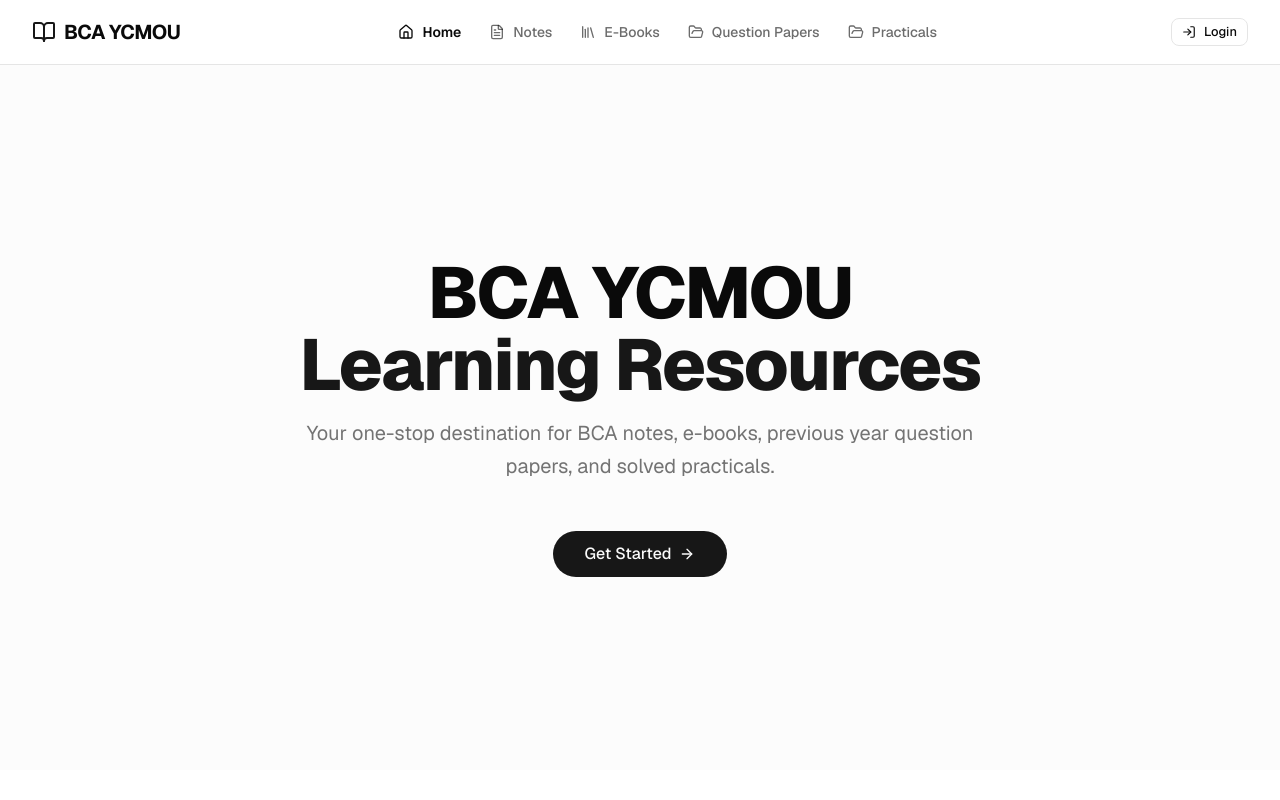
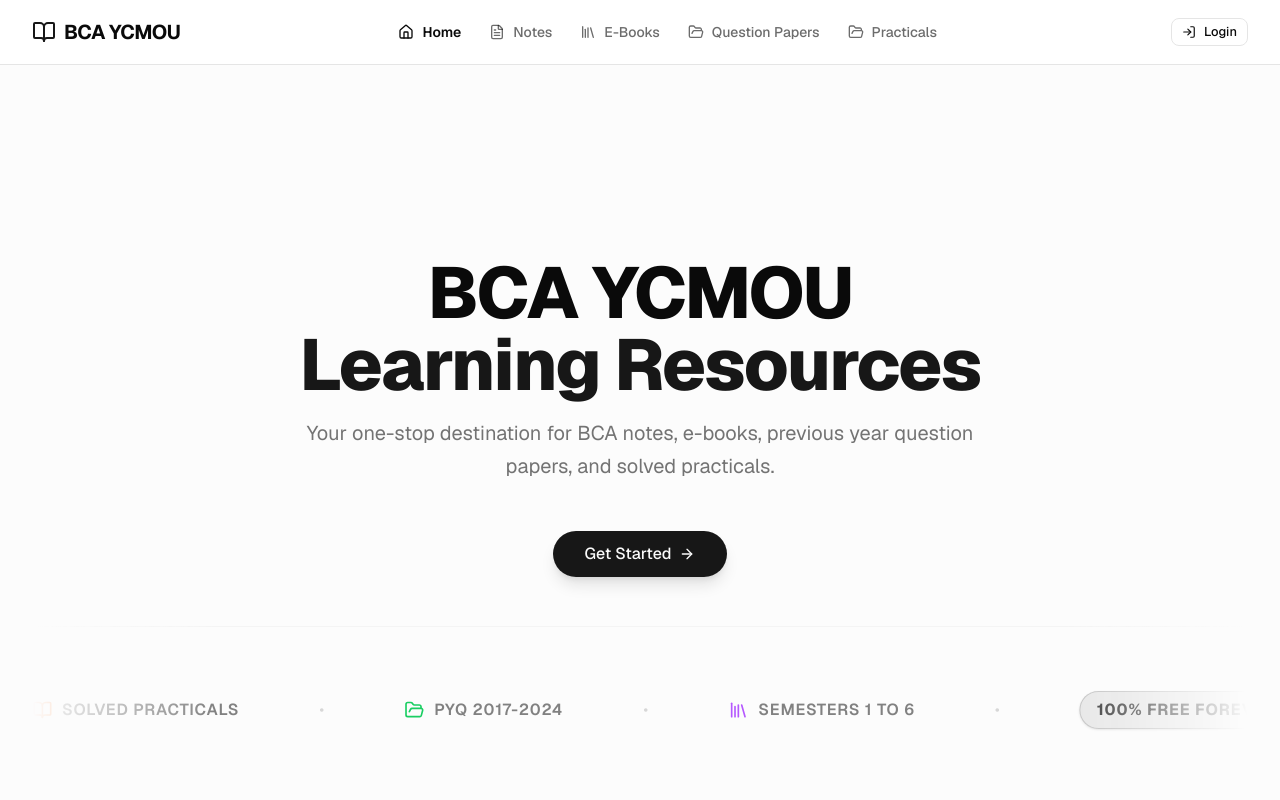
Before and after one commit to saahiyo/bcanotes, a Next.js app: page / in a window 1280 px wide. Shown: the top 800 px of the page. Built offline with nearby package versions, Linux system fonts and the light colour scheme.

Commit message:
feat: implement landing page with resource navigation and global styles

```diff
--- a/app/(main)/page.tsx
+++ b/app/(main)/page.tsx
@@ -20,12 +20,38 @@ export default function Home() {
             </div>
             <div className="space-x-4 pt-4">
               <Link href="/notes">
-                <Button size="lg" className="h-12 px-8 text-base gap-2 rounded-full">
-                  Get Started <ArrowRight className="h-4 w-4" />
+                <Button size="lg" className="h-12 px-8 text-base gap-2 rounded-full shadow-lg hover:shadow-xl transition-all hover:scale-105 active:scale-95 bg-primary overflow-hidden group">
+                  <span className="relative z-10 flex items-center gap-2">Get Started <ArrowRight className="h-4 w-4 group-hover:translate-x-1 transition-transform" /></span>
                 </Button>
               </Link>
             </div>
           </div>
+
+          {/* Infinite feature slider */}
+          <div
+            className="w-full overflow-hidden relative pt-16 mt-8 sm:mt-12 opacity-90 border-t border-border/40"
+            style={{
+              maskImage: 'linear-gradient(to right, transparent, black 15%, black 85%, transparent)',
+              WebkitMaskImage: 'linear-gradient(to right, transparent, black 15%, black 85%, transparent)'
+            }}
+          >
+            <div className="flex w-[max-content] animate-marquee pb-4">
+              {[...Array(2)].map((_, i) => (
+                <div key={i} className="flex gap-12 sm:gap-20 px-6 sm:px-10 items-center flex-nowrap shrink-0">
+                  <span className="flex items-center whitespace-nowrap gap-2.5 font-semibold text-muted-foreground text-sm sm:text-base uppercase tracking-wider"><FileText className="w-4 h-4 sm:w-5 sm:h-5 text-blue-500" /> 100+ PDF Notes</span>
+                  <span className="text-muted-foreground/30">•</span>
+                  <span className="flex items-center whitespace-nowrap gap-2.5 font-semibold text-muted-foreground text-sm sm:text-base uppercase tracking-wider"><BookOpen className="w-4 h-4 sm:w-5 sm:h-5 text-orange-500" /> Solved Practicals</span>
+                  <span className="text-muted-foreground/30">•</span>
+                  <span className="flex items-center whitespace-nowrap gap-2.5 font-semibold text-muted-foreground text-sm sm:text-base uppercase tracking-wider"><FolderOpen className="w-4 h-4 sm:w-5 sm:h-5 text-green-500" /> PYQ 2017-2024</span>
+                  <span className="text-muted-foreground/30">•</span>
+                  <span className="flex items-center whitespace-nowrap gap-2.5 font-semibold text-muted-foreground text-sm sm:text-base uppercase tracking-wider"><Library className="w-4 h-4 sm:w-5 sm:h-5 text-purple-500" /> Semesters 1 to 6</span>
+                  <span className="text-muted-foreground/30">•</span>
+                  <span className="flex items-center whitespace-nowrap gap-2 font-bold text-primary text-sm sm:text-base uppercase tracking-wider bg-primary/10 px-4 py-1.5 rounded-full border border-primary/20 shadow-sm">100% Free Forever</span>
+                </div>
+              ))}
+            </div>
+          </div>
+
         </div>
       </section>
 
--- a/app/globals.css
+++ b/app/globals.css
@@ -31,6 +31,17 @@
     --radius-2xl: calc(var(--radius) * 1.8);
     --radius-3xl: calc(var(--radius) * 2.2);
     --radius-4xl: calc(var(--radius) * 2.6);
+
+    --animate-marquee: marquee 25s linear infinite;
+
+    @keyframes marquee {
+        from {
+            transform: translateX(0);
+        }
+        to {
+            transform: translateX(-50%);
+        }
+    }
 }
 
 :root {
```
